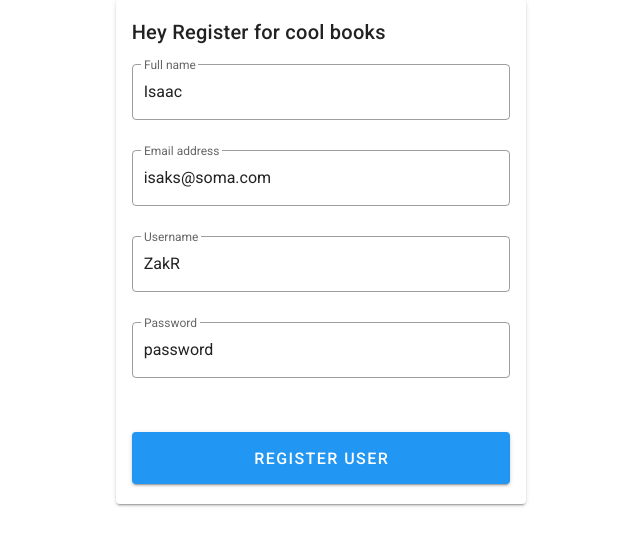
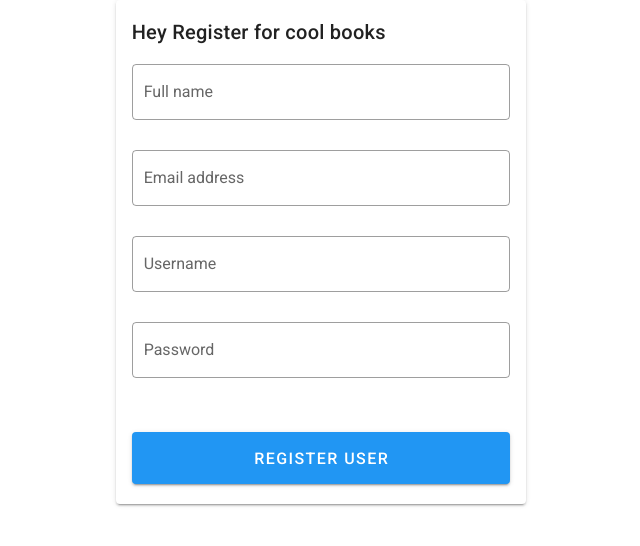
Before and after one commit to kipngeno-isaac/vue_personal_finance, a Vue app: page /auth/register in a window 1280 px wide. Shown: the top 546 px of the page, without its empty margins (319-959 px from the left). Built offline with nearby package versions, Linux system fonts and the light colour scheme.

Commit message:
registration and login works

```diff
--- a/src/components/Auth/Login.vue
+++ b/src/components/Auth/Login.vue
@@ -38,6 +38,7 @@
 </template>
 
 <script>
+import axios from 'axios';
 
 export default {
   data(){
@@ -51,17 +52,11 @@ export default {
       let data = {};
       data.email = this.email;
       data.password = this.password
-      fetch('http://localhost:3335/auth/login', {
-        method: 'POST', // or 'PUT'
-        headers: {
-          'Content-Type': 'application/json',
-        },
-        body: JSON.stringify(data),
-      })
-      .then(response => response.json(data))
+      axios.post(`${process.env.BASE_URL}/auth/login`, data)
+      .then(response => response.data)
       .then(data => {
         if(data.status){
-          this.$router.push({name: 'dashboard'});
+          this.$router.push({name: 'Dashboard'});
         }
         console.log('Success:', data);
       })
--- a/src/components/Auth/Register.vue
+++ b/src/components/Auth/Register.vue
@@ -21,7 +21,7 @@
         <v-text-field
           outlined
           label="Username"
-          v-model="userData.username"
+          v-model="userData.phone"
         ></v-text-field>
 
         <v-text-field
@@ -47,21 +47,33 @@
 </template>
 
 <script>
+import axios from 'axios';
+
 export default {
   data () {
     return {
       userData: {
-        name: "Isaac",
-        email: "isaks@soma.com",
-        password: "password",
-        username: "ZakR",
+        name: "",
+        email: "",
+        password: "",
+        phone: "",
       }
     }
   },
 
   methods: {
     register () {
-
+      axios.post('http://localhost:3335/auth/register', this.userData)
+      .then(response => response.data)
+      .then(data => {
+        if(data.status){
+          this.$router.push({name: 'Dashboard'});
+        }
+        console.log('Registered:', data);
+      })
+      .catch((error) => {
+        console.error('Error:', error);
+      });
     }
   }
 }
```
